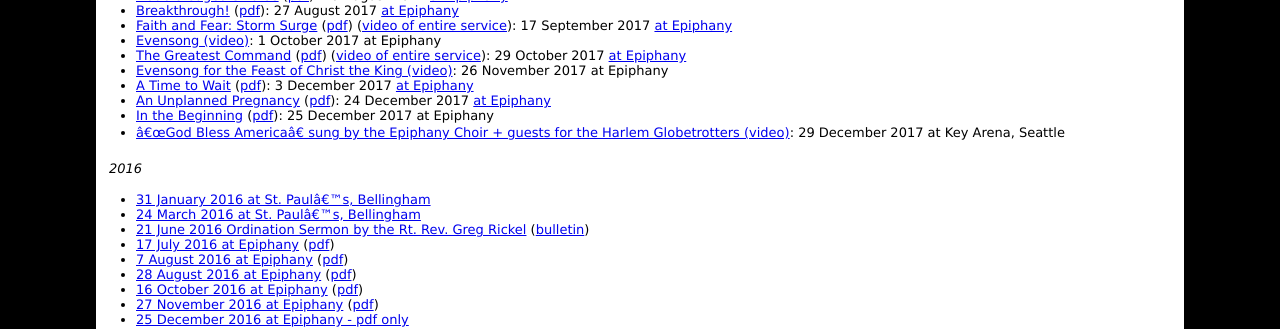
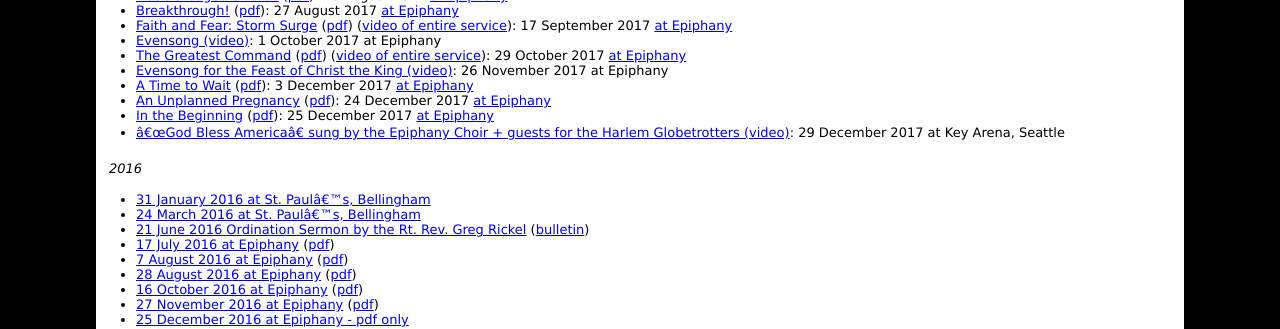
Before and after one commit to toddfoster/toddfoster.github.com, a Jekyll site: the page built from projects.md, in a window 1280 px wide. Shown: the part 382-711 px from the top of the page. Built offline with Jekyll 4.4.1, drawn with Linux system fonts in a browser that asks for light colours; part of the change alters nothing that is shown.

```diff
--- a/projects.md
+++ b/projects.md
@@ -25,7 +25,7 @@ Recent Sermons and Other Materials
 * [Evensong for the Feast of Christ the King (video)](http://cdn.boidem.org/2017/Evensong20171126.mp4): 26 November 2017 at Epiphany
 * [A Time to Wait](http://cdn.boidem.org/2017/Epiphany20171203.mp3) ([pdf](http://cdn.boidem.org/2017/Advent-1B-20171203.pdf)): 3 December 2017 [at Epiphany](http://www.epiphanyseattle.org/a-time-to-wait/)
 * [An Unplanned Pregnancy](http://cdn.boidem.org/2017/Epiphany20171224.mp3) ([pdf](http://cdn.boidem.org/2017/Advent-4B-20171224.pdf)): 24 December 2017 [at Epiphany](http://www.epiphanyseattle.org/an-unplanned-pregnancy/)
-* [In the Beginning](http://cdn.boidem.org/2017/Epiphany20171225.mp3) ([pdf](http://cdn.boidem.org/2017/ChristmasIII-20171225.pdf)): 25 December 2017 at Epiphany
+* [In the Beginning](http://cdn.boidem.org/2017/Epiphany20171225.mp3) ([pdf](http://cdn.boidem.org/2017/ChristmasIII-20171225.pdf)): 25 December 2017 [at Epiphany](http://www.epiphanyseattle.org/in-the-beginning-2/)
 * ["God Bless America" sung by the Epiphany Choir + guests for the Harlem Globetrotters (video)](http://cdn.boidem.org/2017/EpiphanyGlobetrotters20171229-sm.mp4): 29 December 2017 at Key Arena, Seattle
 
 
```
